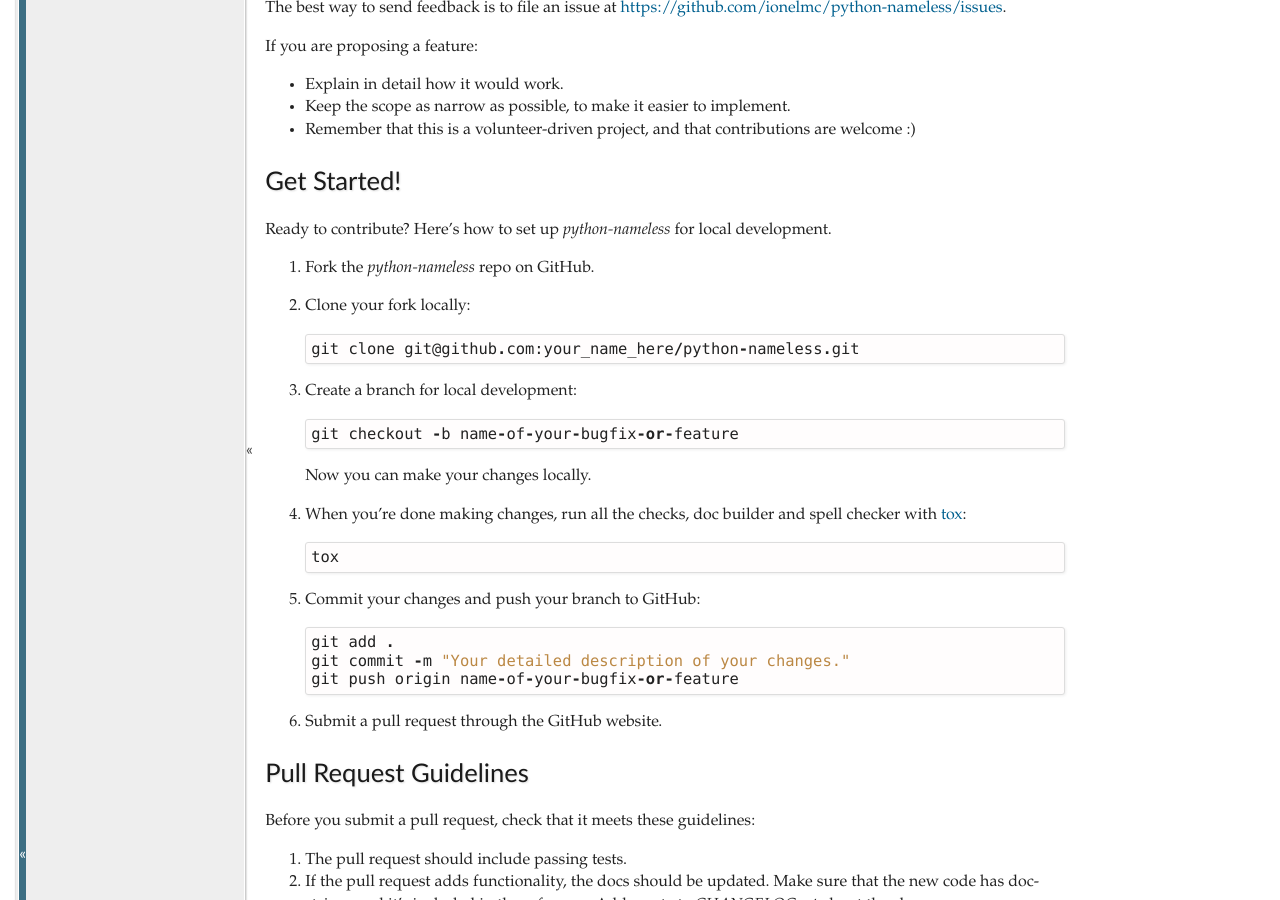
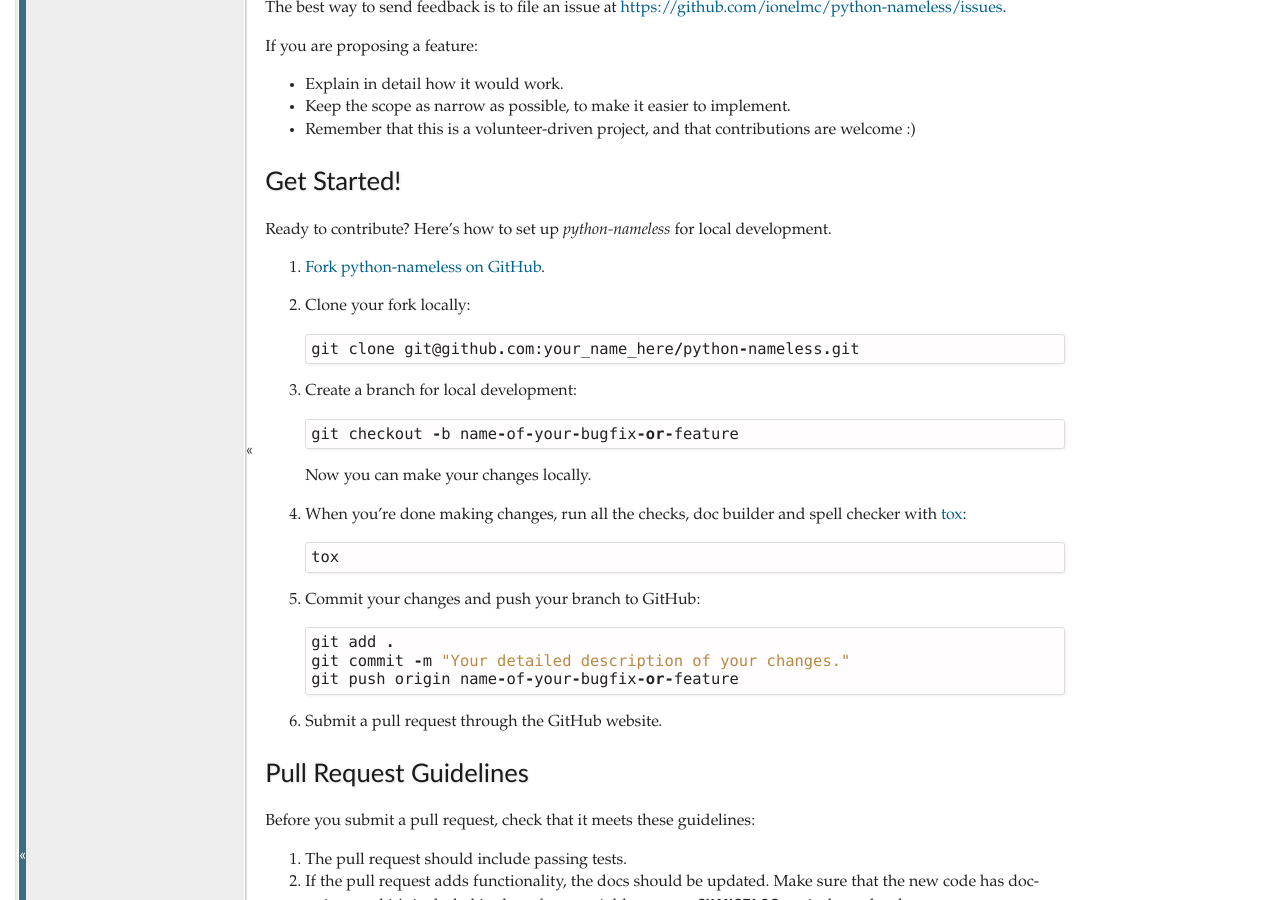
Before and after one commit to ionelmc/python-nameless, a Sphinx documentation site: the page built from docs/contributing.rst, in a window 1280 px wide and 900 px high, scrolled down 905 px. Built offline with Sphinx 7.4.7, drawn with Linux system fonts in a browser that asks for light colours.

Commit message:
Update from template.

```diff
--- a/CONTRIBUTING.rst
+++ b/CONTRIBUTING.rst
@@ -56,7 +56,7 @@
 
 Ready to contribute? Here's how to set up `python-nameless` for local development.
 
-1. Fork the `python-nameless` repo on GitHub.
+1. `Fork python-nameless on GitHub <https://github.com/ionelmc/python-nameless/fork>`_.
 2. Clone your fork locally::
 
     git clone git@github.com:your_name_here/python-nameless.git
@@ -86,7 +86,7 @@
 
 1. The pull request should include passing tests.
 2. If the pull request adds functionality, the docs should be updated. Make sure that the new code has docstrings and
-   it's included in the reference. Add a note to `CHANGELOG.rst` about the changes.
+   it's included in the reference. Add a note to ``CHANGELOG.rst`` about the changes.
 3. Run the tests with ``tox``. If you don't have all the necessary python versions available locally you can take a look
    at https://travis-ci.org/ionelmc/python-nameless/pull_requests and make sure
    everything passes.
--- a/README.rst
+++ b/README.rst
@@ -22,7 +22,6 @@
 An example package. Replace this with a proper project description. Generated with https://github.com/ionelmc/cookiecutter-pylibrary
 
 * Free software: BSD license
-* Documentation: http://python-nameless.readthedocs.org.
 
 Installation
 ============
--- a/docs/conf.py
+++ b/docs/conf.py
@@ -38,3 +38,6 @@
    '**': ['searchbox.html', 'globaltoc.html', 'sourcelink.html'],
 }
 html_short_title = '%s-%s' % (project, version)
+html_theme_options = {
+    'githuburl': 'https://github.com/ionelmc/python-nameless/'
+}
```
